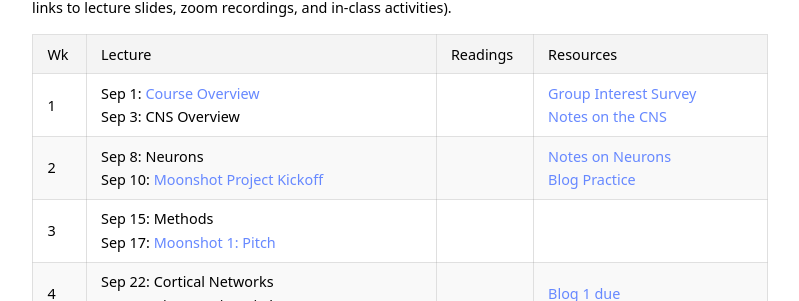
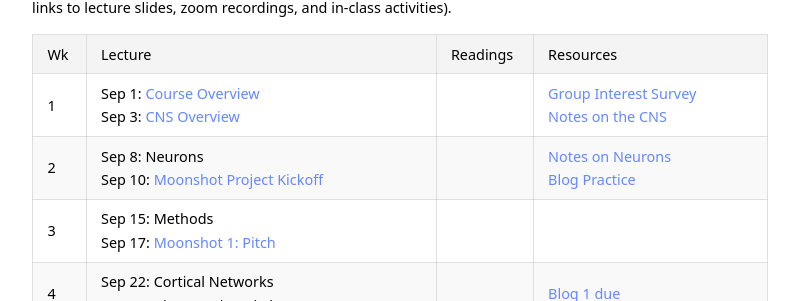
Before and after one commit to kschuler/ling104, a Jekyll site: the page built from index.md, in a window 1280 px wide and 900 px high, scrolled down 2172 px. Shown: the part 153-454 px from the top of the window, without its empty margins (240-1039 px from the left). Built offline with Jekyll 4.4.1, drawn with Linux system fonts in a browser that asks for light colours; part of the change alters nothing that is shown.

```diff
--- a/index.md
+++ b/index.md
@@ -61,7 +61,7 @@ Schedule is subject to change. Click on the day's topic (lecture column) to foll
 
 Wk  | Lecture | Readings | Resources
   --- | --- | --- | ---
-1 | Sep 1: [Course Overview](https://public.3.basecamp.com/p/ismVEybSUKZi8Cs3Sr9K6gXw) <br> Sep 3: CNS Overview| | [Group Interest Survey](https://docs.google.com/forms/d/e/1FAIpQLSdU4Y-ZM0auaqjuSZLJ6Hw4xU5kR4_Wk7S1XUuww1IiI6QxPQ/viewform?usp=sf_link) <br>[Notes on the CNS](https://docs.google.com/document/d/1PRnxbS35voE_a0O-zt9b5AgpzA90kzHGQmPOjIeMIoo)
+1 | Sep 1: [Course Overview](https://public.3.basecamp.com/p/ismVEybSUKZi8Cs3Sr9K6gXw) <br> Sep 3: [CNS Overview](https://public.3.basecamp.com/p/pD5bPsFtLu5qmGUgNHMe4gvu)| | [Group Interest Survey](https://docs.google.com/forms/d/e/1FAIpQLSdU4Y-ZM0auaqjuSZLJ6Hw4xU5kR4_Wk7S1XUuww1IiI6QxPQ/viewform?usp=sf_link) <br>[Notes on the CNS](https://docs.google.com/document/d/1PRnxbS35voE_a0O-zt9b5AgpzA90kzHGQmPOjIeMIoo)
 2 | Sep 8: Neurons <br> Sep 10: [Moonshot Project Kickoff](https://public.3.basecamp.com/p/QFtKvwYFDHendp8jxeMFnpca) | | [Notes on Neurons](https://docs.google.com/document/d/10m2TaXG4dH76JJWaoWzONSnLYD6Opt5RjLd1bbx04pE/edit?usp=sharing)<br>[Blog Practice](https://canvas.upenn.edu/courses/1530046/assignments/8162693?module_item_id=18630336)
 3 | Sep 15: Methods <br> Sep 17: [Moonshot 1: Pitch](https://public.3.basecamp.com/p/cCVwCwUNQKxSiFcYNPSNWQ1k) | |
 4 | Sep 22: Cortical Networks <br> Sep 24: Big Question Pitch| | [Blog 1 due](https://canvas.upenn.edu/courses/1530046/assignments/8162711)
```
